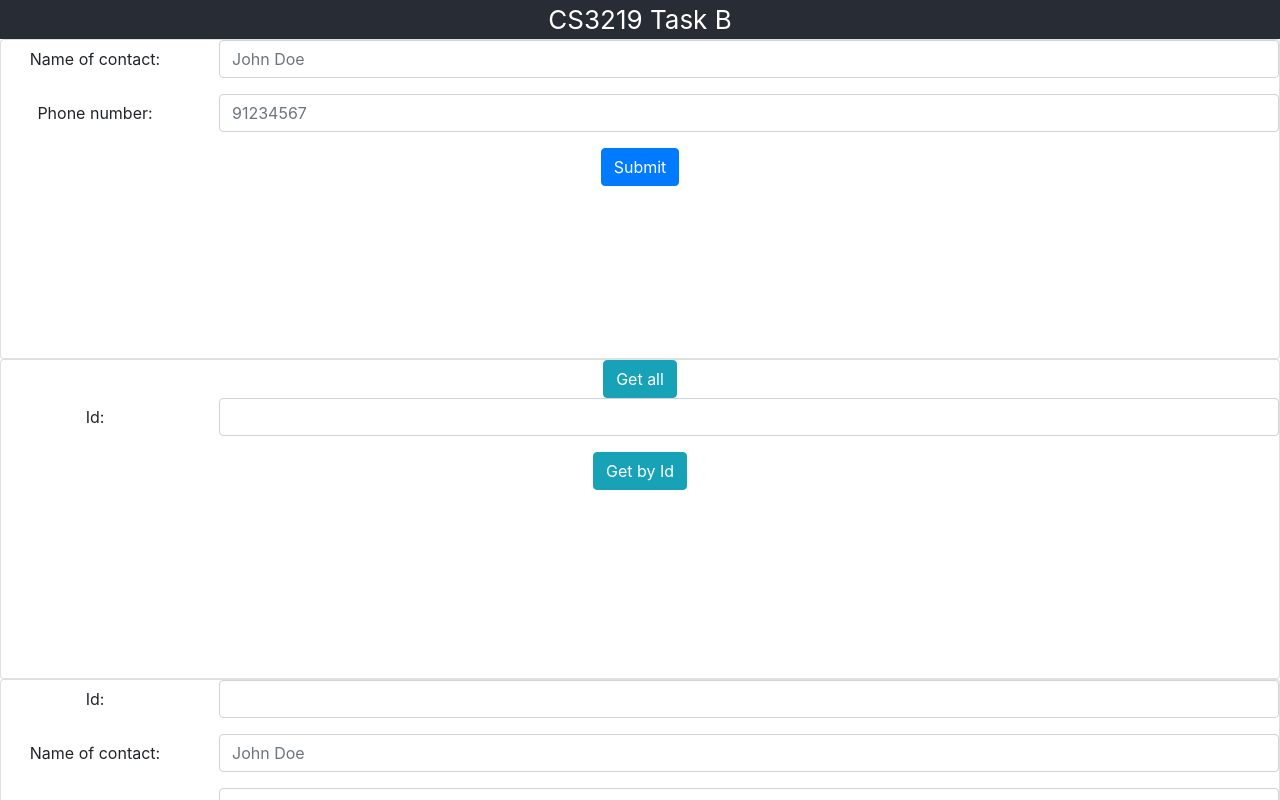
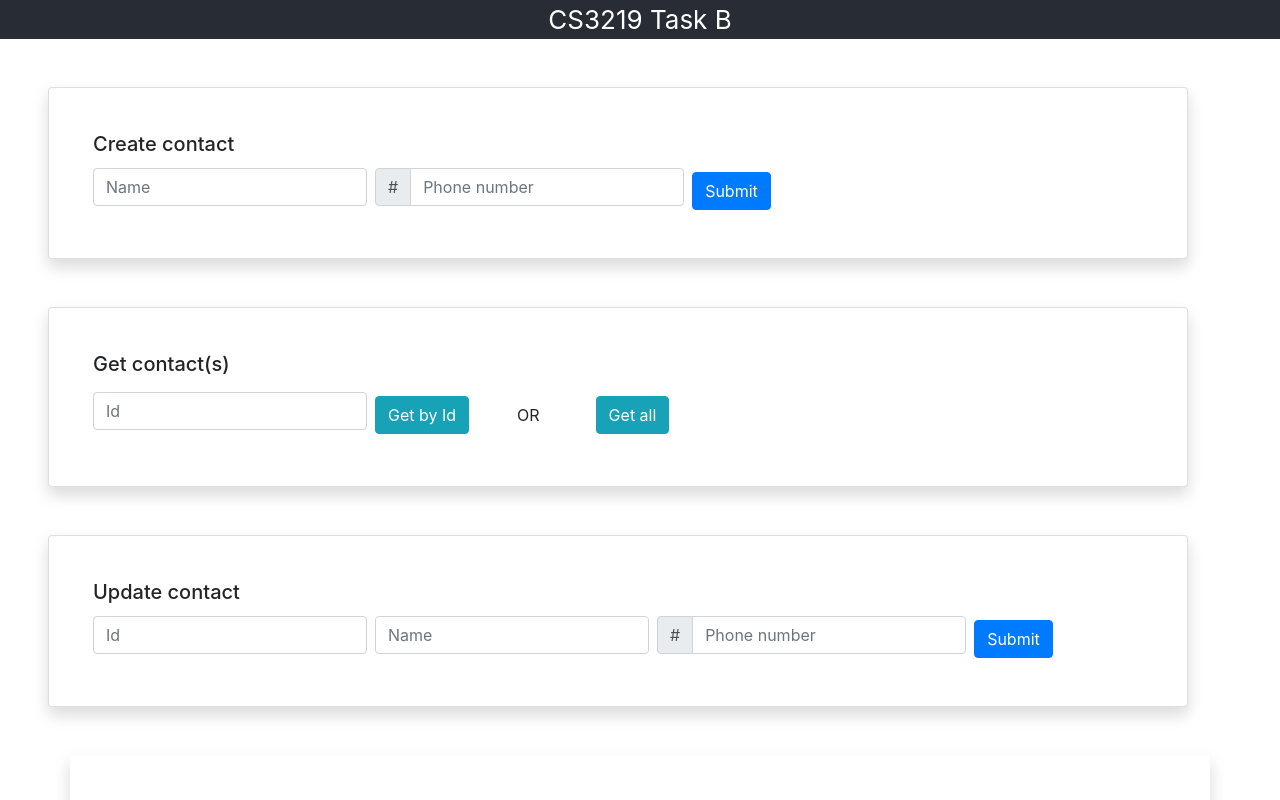
Before and after one commit to Clouddoggo/REST, a React (Create React App) app in the folder client/: page / in a window 1280 px wide. Shown: the top 800 px of the page. Built offline with nearby package versions, Linux system fonts and the light colour scheme.

Commit message:
update cards

```diff
--- a/client/src/App.css
+++ b/client/src/App.css
@@ -1,5 +1,5 @@
 .App {
-  text-align: center;
+  align-items: center;
 }
 
 .App-logo {
--- a/client/src/components/AddContact.js
+++ b/client/src/components/AddContact.js
@@ -41,25 +41,24 @@ class AddContact extends Component {
 
     render() {
         return (
-            <div className="align-item-center">
-                <Card className="contact-card">
-                    <Form>
-                        <div className="form-group row">
-                            <label className="col-sm-2 col-form-label">Name of contact:</label>
-                            <div className="col-sm-10">
-                                <input type="string" className="form-control" placeholder="John Doe" />
+            <Card className="container shadow p-4 m-5">
+                <Card.Body>
+                    <Card.Title>Create contact</Card.Title>
+                    <Form className="form-inline">
+                        <label class="sr-only">Name</label>
+                        <input type="text" className="form-control mb-2 mr-sm-2" placeholder="Name" />
+
+                        <label class="sr-only">number</label>
+                        <div class="input-group mb-2 mr-sm-2">
+                            <div class="input-group-prepend">
+                                <div class="input-group-text">#</div>
                             </div>
-                        </div>
-                        <div className="form-group row">
-                            <label className="col-sm-2 col-form-label">Phone number:</label>
-                            <div className="col-sm-10">
-                                <input type="string" className="form-control" placeholder="91234567" />
-                            </div>
+                            <input type="text" className="form-control" placeholder="Phone number" />
                         </div>
                         <Button type="submit" className="btn btn-primary">Submit</Button>
                     </Form>
-                </Card>
-            </div>
+                </Card.Body>
+            </Card>
         );
     }
 }
--- a/client/src/components/DeleteContact.js
+++ b/client/src/components/DeleteContact.js
@@ -1,5 +1,5 @@
 import React, { Component } from 'react';
-import { Card, Col, Row, Button } from 'react-bootstrap';
+import { Container, Button } from 'react-bootstrap';
 
 class DeleteContact extends Component {
     constructor(props) {
@@ -29,18 +29,21 @@ class DeleteContact extends Component {
 
     render() {
         return (
-            <div>
+            <Container className="shadow p-5">
+                <ul>
                     {
                         this.state.contacts.map((contact, _) => {
-                        return <Card>
+                            return <li>
                                 contact
                             <Button className="btn btn-danger" onClick={(e) => this.deleteContact(e, contact.id)}>
                                     Delete
             </Button>
-                        </Card>
+                            </li>
                         })
                     }
-            </div>
+                </ul>
+
+            </Container>
         );
     }
 }
--- a/client/src/components/GetContacts.js
+++ b/client/src/components/GetContacts.js
@@ -46,20 +46,18 @@ class GetContact extends Component {
 
     render() {
         return (
-            <div>
-                <Card className="contact-card">
-                    <Form>
-                        <Button className="btn btn-info" onClick={this.getContactById}>Get all</Button>
-                        <div className="form-group row">
-                            <label className="col-sm-2 col-form-label">Id:</label>
-                            <div className="col-sm-10">
-                                <input type="string" className="form-control" />
-                            </div>
-                        </div>
+            <Card className="container shadow p-4 m-5">
+                <Card.Body>
+                    <Card.Title>Get contact(s)</Card.Title>
+                    <Form className="form-inline">
+                        <label class="sr-only">Id</label>
+                        <input type="text" className="form-control mb-2 mr-sm-2" placeholder="Id" />
                         <Button className="btn btn-info" onClick={this.getContacts}>Get by Id</Button>
+                        <span className="mr-5 ml-5">OR</span>
+                        <Button className="btn btn-info float-left m-2" onClick={this.getContactById}>Get all</Button>
                     </Form>
-                </Card>
-            </div>
+                </Card.Body>
+            </Card >
         );
     }
 }
--- a/client/src/components/UpdateContact.js
+++ b/client/src/components/UpdateContact.js
@@ -41,31 +41,26 @@ class UpdateContact extends Component {
 
     render() {
         return (
-            <div className="align-item-center">
-                <Card className="contact-card">
-                    <Form>
-                        <div className="form-group row">
-                            <label className="col-sm-2 col-form-label">Id:</label>
-                            <div className="col-sm-10">
-                                <input type="string" className="form-control" />
+            <Card className="container shadow p-4 m-5">
+                <Card.Body>
+                    <Card.Title>Update contact</Card.Title>
+                    <Form className="form-inline">
+                        <div class="input-group mb-2 mr-sm-2">
+                            <input type="text" className="form-control" placeholder="Id" />
+                        </div>
+                        <label class="sr-only">Name</label>
+                        <input type="text" className="form-control mb-2 mr-sm-2" placeholder="Name" />
+                        <label class="sr-only">number</label>
+                        <div class="input-group mb-2 mr-sm-2">
+                            <div class="input-group-prepend">
+                                <div class="input-group-text">#</div>
                             </div>
-                        </div>
-                        <div className="form-group row">
-                            <label className="col-sm-2 col-form-label">Name of contact:</label>
-                            <div className="col-sm-10">
-                                <input type="string" className="form-control" placeholder="John Doe" />
-                            </div>
-                        </div>
-                        <div className="form-group row">
-                            <label className="col-sm-2 col-form-label">Phone number:</label>
-                            <div className="col-sm-10">
-                                <input type="string" className="form-control" placeholder="91234567" />
-                            </div>
+                            <input type="text" className="form-control" placeholder="Phone number" />
                         </div>
                         <Button type="submit" className="btn btn-primary">Submit</Button>
                     </Form>
-                </Card>
-            </div>
+                </Card.Body>
+            </Card>
         );
     }
 }
```
Lines whose indentation alone changed are shown as unchanged.
